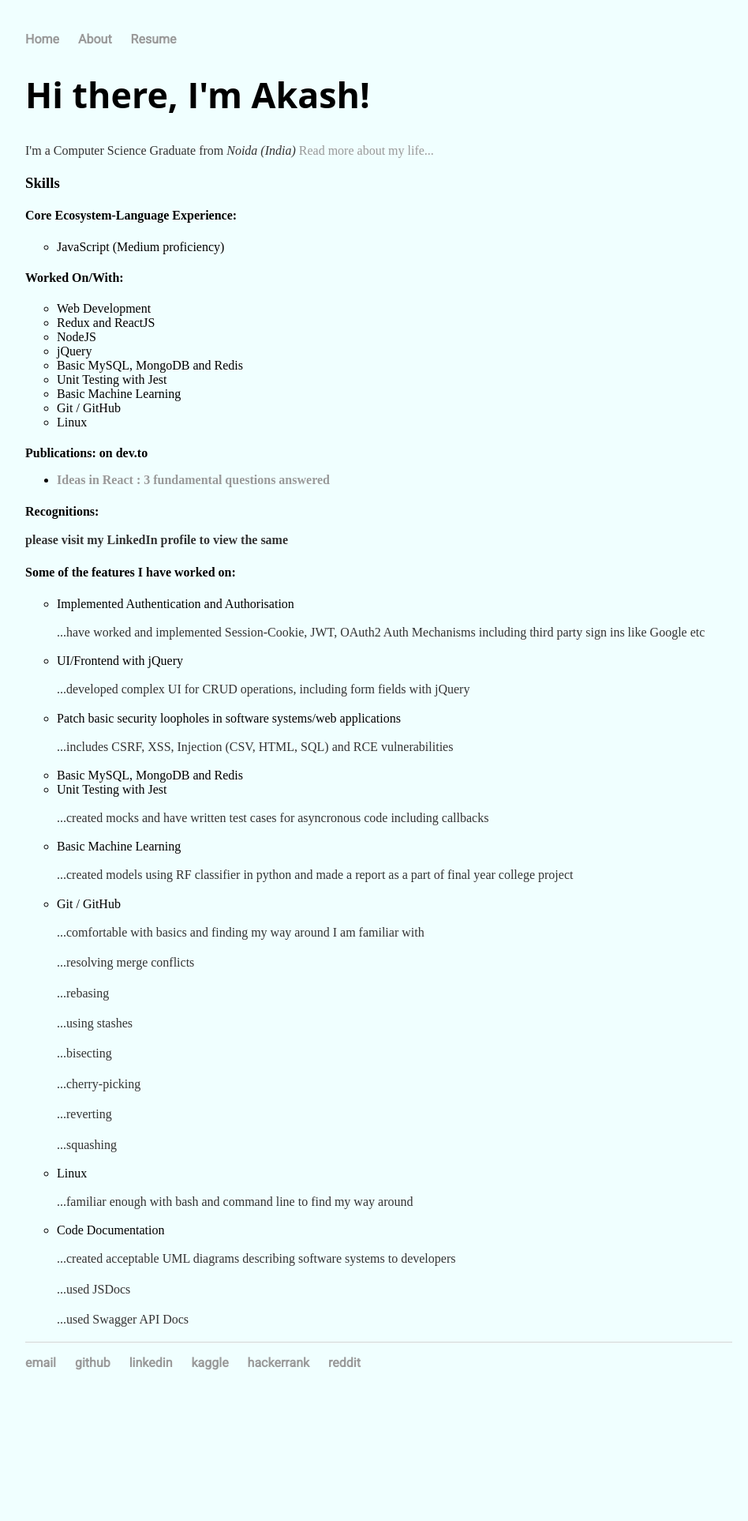
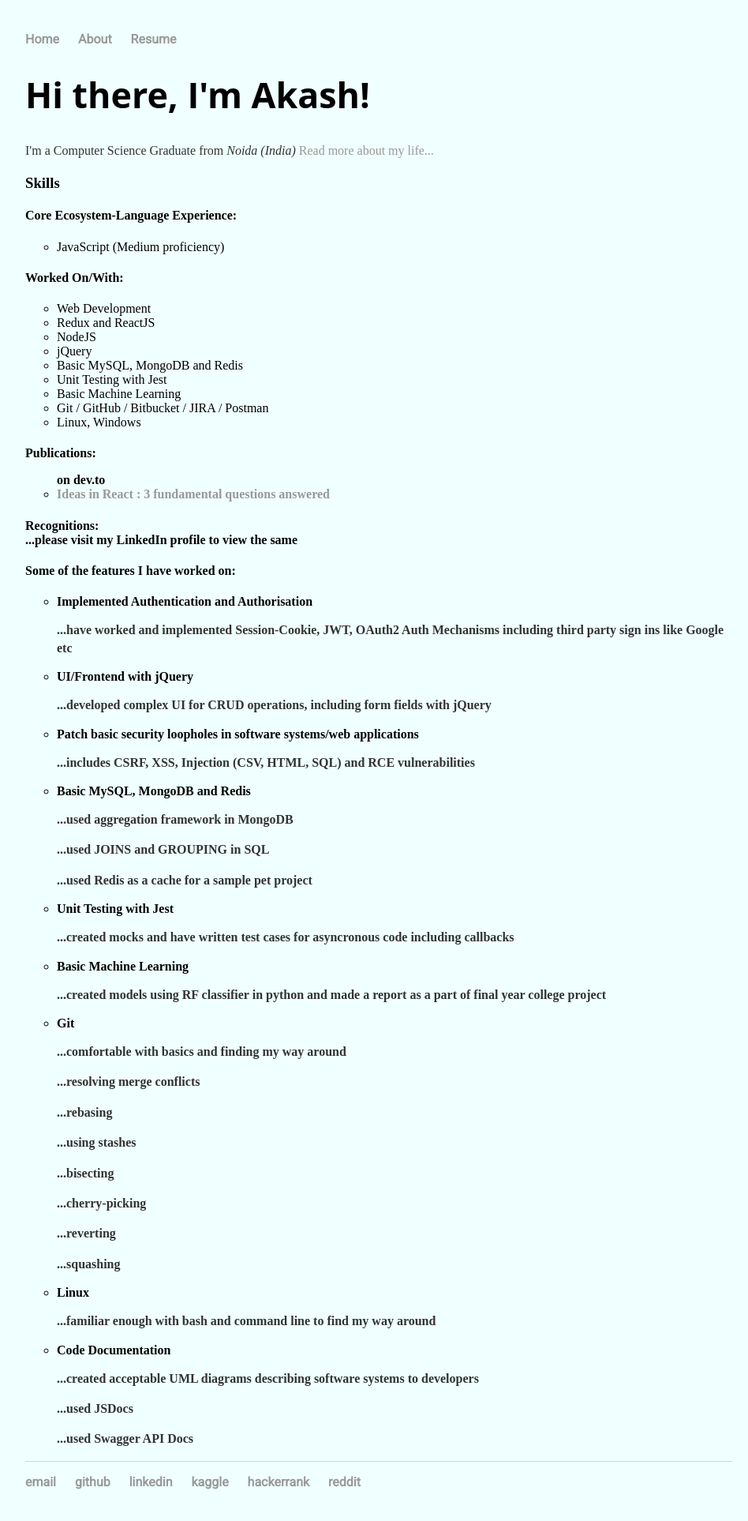
Before and after one commit to thisis-akash/thisis-akash.github.io, a Jekyll site: the page built from index.html, in a window 1280 px wide. Shown: the whole page at 79% size, without its empty margins (160-1108 px from the left). Built offline with Jekyll 4.4.1, drawn with Linux system fonts in a browser that asks for light colours; before the commit the page ends 1775 px from its top, so only the background shows below that.

Commit message:
css upgrades, formatting fixes

```diff
--- a/css/main.css
+++ b/css/main.css
@@ -50,3 +50,7 @@ ul.posts {
 ul.posts li {
     list-style: none;
 }
+
+.strong {
+    font-weight: bold;
+}
--- a/index.html
+++ b/index.html
@@ -19,48 +19,51 @@ title: Akash Aggarwal - Software Developer
 			<li>Basic MySQL, MongoDB and Redis</li>
 			<li>Unit Testing with Jest</li>
 			<li>Basic Machine Learning</li>
-			<li>Git / GitHub</li>
-			<li>Linux</li>
+			<li>Git / GitHub / Bitbucket / JIRA / Postman</li>
+			<li>Linux, Windows</li>
 		</ul>
 	<h4>Publications:
-		on dev.to
-		<ul>
+		<ul style="list-style-type:circle">on dev.to
 			<li><a href="https://dev.to/zyabxwcd/answering-some-fundamental-questions-about-the-react-ecosystem-aka-feeling-closer-to-react-4ign">Ideas in React : 3 fundamental questions answered</a></li>
 		</ul>
 	</h4>
 	<h4>Recognitions:
-		<p>please visit my LinkedIn profile to view the same</p>
+		<div>...please visit my LinkedIn profile to view the same</div>
 	</h4>
 	<h4>Some of the features I have worked on:</h5>
 		<ul style="list-style-type:circle">
 
 
-			<li>Implemented Authentication and Authorisation
+			<li class="strong">Implemented Authentication and Authorisation
 				<p>...have worked and implemented Session-Cookie, JWT, OAuth2 Auth Mechanisms including third party sign ins like Google etc</p>
 			</li>
 
-			<li>UI/Frontend with jQuery
+			<li class="strong">UI/Frontend with jQuery
 				<p>
 					...developed complex UI for CRUD operations, including form fields with jQuery
 				</p>
 			</li>
 
-			<li>Patch basic security loopholes in software systems/web applications
+			<li class="strong">Patch basic security loopholes in software systems/web applications
 				<p>...includes CSRF, XSS, Injection (CSV, HTML, SQL) and RCE vulnerabilities</p>
 			</li>
 
-			<li>Basic MySQL, MongoDB and Redis</li>
+			<li class="strong">Basic MySQL, MongoDB and Redis
+				<p>...used aggregation framework in MongoDB</p>
+				<p>...used JOINS and GROUPING in SQL</p>
+				<p>...used Redis as a cache for a sample pet project</p>
+			</li>
 
-			<li>Unit Testing with Jest
+			<li class="strong">Unit Testing with Jest
 				<p>...created mocks and have written test cases for asyncronous code including callbacks</p>
 			</li>
 
-			<li>Basic Machine Learning
+			<li class="strong">Basic Machine Learning
 				<p>...created models using RF classifier in python and made a report as a part of final year college project</p>
 			</li>
 
-			<li>Git / GitHub
-				<p>...comfortable with basics and finding my way around I am familiar with</p>
+			<li class="strong">Git
+				<p>...comfortable with basics and finding my way around</p>
 				<p>...resolving merge conflicts</p>
 				<p>...rebasing</p>
 				<p>...using stashes</p>
@@ -70,11 +73,11 @@ title: Akash Aggarwal - Software Developer
 				<p>...squashing</p>
 			</li>
 
-			<li>Linux
+			<li class="strong">Linux
 				<p>...familiar enough with bash and command line to find my way around</p>
 			</li>
 
-			<li>Code Documentation
+			<li class="strong">Code Documentation
 				<p>...created acceptable UML diagrams describing software systems to developers</p>
 				<p>...used JSDocs</p>
 				<p>...used Swagger API Docs</p>
```
